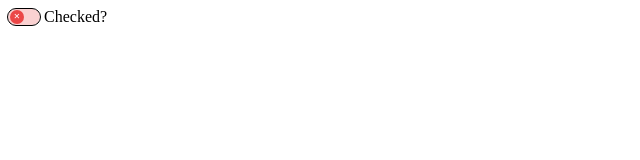
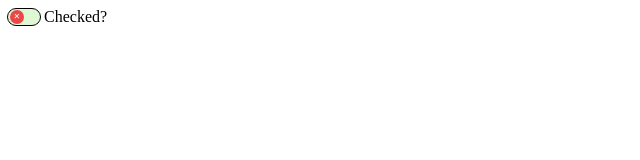
Before and after one commit to HazemSabry/css-slider-toggle, a plain HTML site: page index.html in a window 1280 px wide. Both pictures are taken after a click on the label "Checked?". Shown: the full height of the page, 0-640 px from the left. Drawn offline with Linux system fonts and the light colour scheme.

Commit message:
input[type="checkbox"].toggle:checked + label::before

```diff
--- a/style.css
+++ b/style.css
@@ -42,3 +42,7 @@ input[type="checkbox"].toggle + label::after {
 input[type="checkbox"].toggle:focus + label::before {
   outline: 1px solid black;
 }
+
+input[type="checkbox"].toggle:checked + label::before {
+  background-color: hsl(100, 70%, 90%);
+}
```
